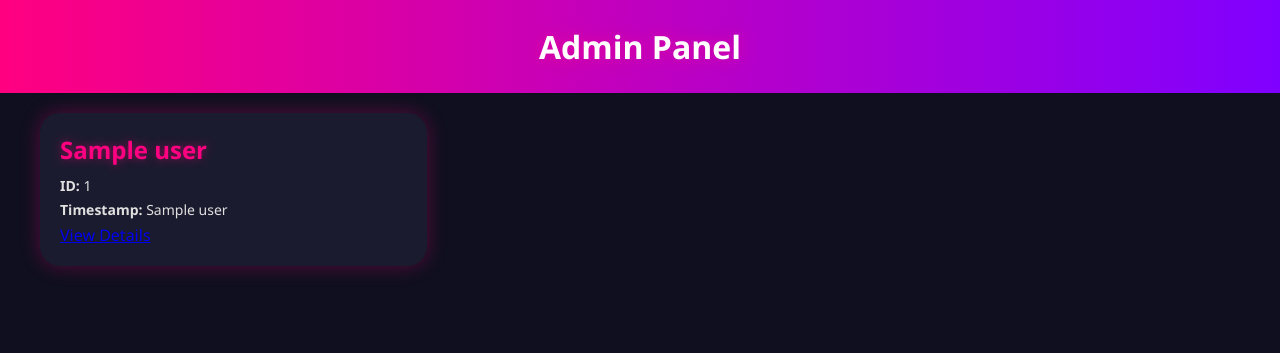
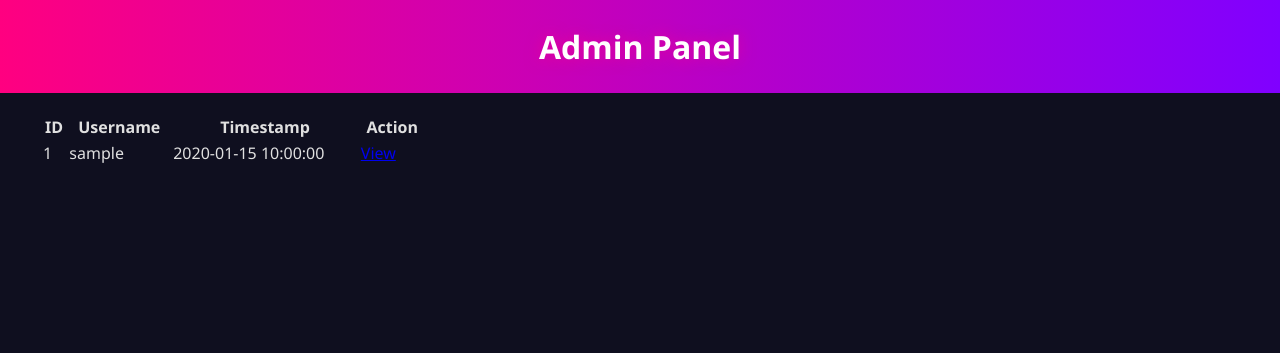
Before and after one commit to d82576668-ux/cookie_panel, a Flask app: template templates/admin.html in a window 1280 px wide. Shown: the top 353 px of the page. Run offline with Flask 3, Linux system fonts and the light colour scheme; the template is opened without the code that fills it: most values are stand-ins (such as "Sample title", 1, 10 or a date in 2020).

Commit message:
Update admin.html

```diff
--- a/templates/admin.html
+++ b/templates/admin.html
@@ -8,14 +8,26 @@
 <body>
 <header>Admin Panel</header>
 <div class="container">
-    {% for user in users %}
-    <div class="user-card">
-        <h2>{{ user[1] }}</h2>
-        <p><strong>ID:</strong> {{ user[0] }}</p>
-        <p><strong>Timestamp:</strong> {{ user[2] }}</p>
-        <a href="/user/{{ user[0] }}" class="action-btn">View Details</a>
-    </div>
-    {% endfor %}
+<table>
+    <thead>
+        <tr>
+            <th>ID</th>
+            <th>Username</th>
+            <th>Timestamp</th>
+            <th>Action</th>
+        </tr>
+    </thead>
+    <tbody>
+        {% for user in users %}
+        <tr>
+            <td>{{ user.id }}</td>
+            <td>{{ user.username }}</td>
+            <td>{{ user.timestamp }}</td>
+            <td><a href="{{ url_for('view_user', user_id=user.id) }}">View</a></td>
+        </tr>
+        {% endfor %}
+    </tbody>
+</table>
 </div>
 </body>
 </html>
```
